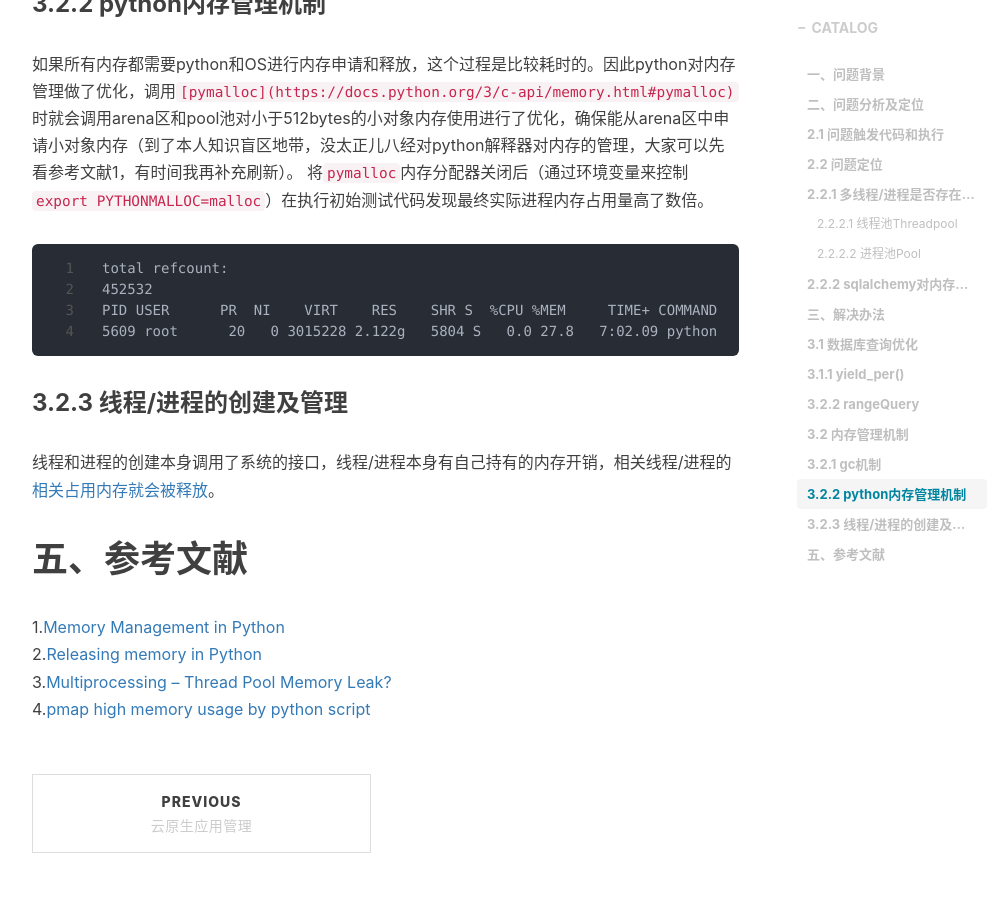
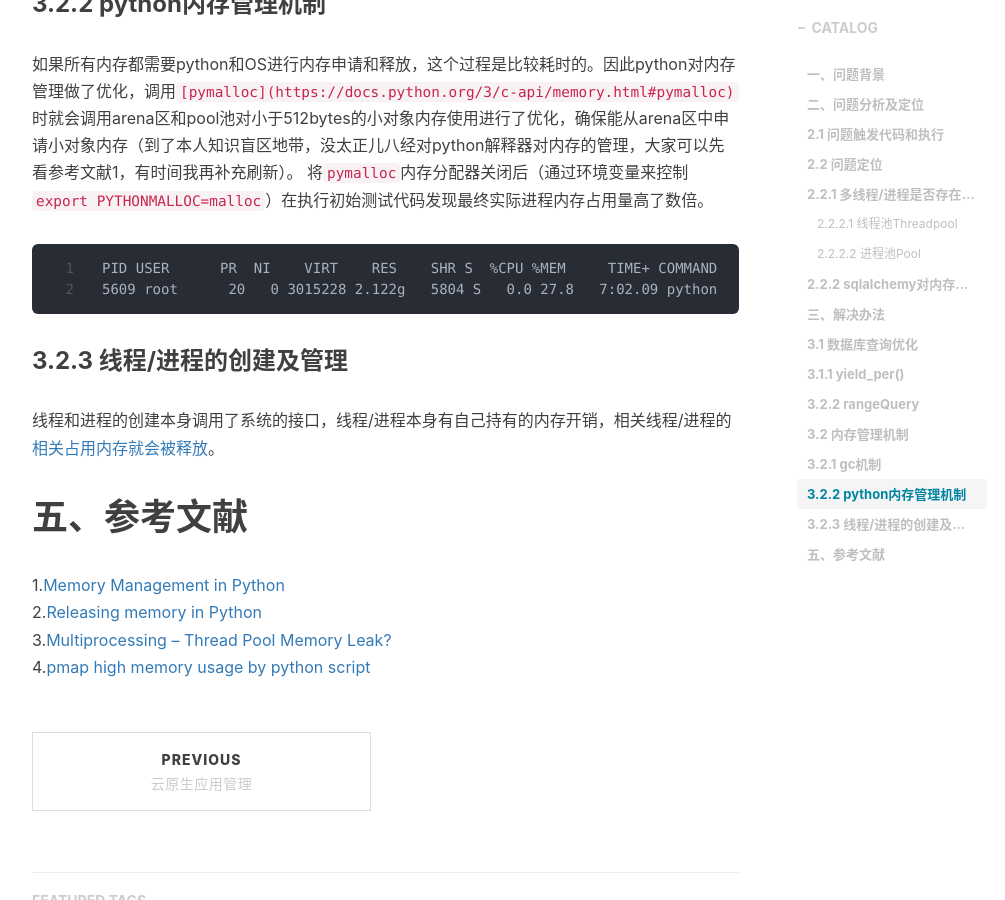
Before and after one commit to shihai1991/shihai1991.github.io, a Jekyll site: the page built from _posts/2022-09-20-multiprocessing-sqlalchemy.md, in a window 1280 px wide and 900 px high, scrolled down 6825 px. Shown: the whole window, without its empty margins (233-1238 px from the left). Built offline with Jekyll 4.4.1, drawn with Linux system fonts in a browser that asks for light colours; nearby versions of some CDN libraries; comment, search, counter and statistics services are not loaded.

Commit message:
Update 2022-09-20-multiprocessing-sqlalchemy.md

````diff
--- a/_posts/2022-09-20-multiprocessing-sqlalchemy.md
+++ b/_posts/2022-09-20-multiprocessing-sqlalchemy.md
@@ -225,8 +225,6 @@ PID USER      PR  NI    VIRT    RES    SHR S  %CPU %MEM     TIME+ COMMAND
 如果所有内存都需要python和OS进行内存申请和释放，这个过程是比较耗时的。因此python对内存管理做了优化，调用`[pymalloc](https://docs.python.org/3/c-api/memory.html#pymalloc)`时就会调用arena区和pool池对小于512bytes的小对象内存使用进行了优化，确保能从arena区中申请小对象内存（到了本人知识盲区地带，没太正儿八经对python解释器对内存的管理，大家可以先看参考文献1，有时间我再补充刷新）。
 将`pymalloc`内存分配器关闭后（通过环境变量来控制 `export PYTHONMALLOC=malloc`）在执行初始测试代码发现最终实际进程内存占用量高了数倍。
 ```
-total refcount:
-452532
 PID USER      PR  NI    VIRT    RES    SHR S  %CPU %MEM     TIME+ COMMAND
 5609 root      20   0 3015228 2.122g   5804 S   0.0 27.8   7:02.09 python
 ```
````
